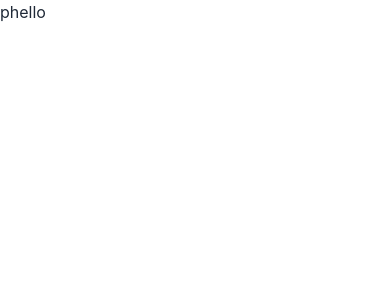
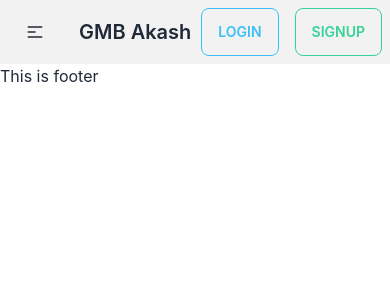
Before and after one commit to gaznafis007/gmb-client, a React (Create React App) app: page / in a window 390 px wide. Shown: the top 300 px of the page. Built offline with nearby package versions, Linux system fonts and the light colour scheme.

Commit message:
header with router setup

```diff
--- /dev/null
+++ b/src/Pages/Shared/Footer.js
@@ -0,0 +1,11 @@
+import React from "react";
+
+const Footer = () => {
+  return (
+    <div>
+      <h2>This is footer</h2>
+    </div>
+  );
+};
+
+export default Footer;
--- /dev/null
+++ b/src/Pages/Shared/Header.js
@@ -0,0 +1,51 @@
+import React from "react";
+
+const Header = () => {
+  const items = (
+    <>
+      <li className="mr-2 font-semibold">Events</li>
+      <li className="mr-2 font-semibold">About</li>
+      <li className="font-semibold">Pricing</li>
+    </>
+  );
+  return (
+    <div className="navbar bg-base-200">
+      <div className="navbar-start">
+        <div className="dropdown">
+          <label tabIndex={0} className="btn btn-ghost lg:hidden">
+            <svg
+              xmlns="http://www.w3.org/2000/svg"
+              className="h-5 w-5"
+              fill="none"
+              viewBox="0 0 24 24"
+              stroke="currentColor"
+            >
+              <path
+                strokeLinecap="round"
+                strokeLinejoin="round"
+                strokeWidth="2"
+                d="M4 6h16M4 12h8m-8 6h16"
+              />
+            </svg>
+          </label>
+          <ul
+            tabIndex={0}
+            className="menu menu-compact dropdown-content mt-3 p-2 shadow bg-base-100 rounded-box w-52"
+          >
+            {items}
+          </ul>
+        </div>
+        <a className="btn btn-ghost normal-case text-xl">GMB Akash</a>
+      </div>
+      <div className="navbar-center hidden lg:flex">
+        <ul className="menu menu-horizontal p-0">{items}</ul>
+      </div>
+      <div className="navbar-end">
+        <a className="btn btn-outline btn-info mr-2">Login</a>
+        <a className="btn btn-outline btn-success ml-2">Signup</a>
+      </div>
+    </div>
+  );
+};
+
+export default Header;
--- a/src/Routes/router.js
+++ b/src/Routes/router.js
@@ -1,8 +1,10 @@
+import Main from "../layout/Main";
+
 const { createBrowserRouter } = require("react-router-dom");
 
 export const router = createBrowserRouter([
   {
     path: "/",
-    element: <div>phello</div>,
+    element: <Main />,
   },
 ]);
--- /dev/null
+++ b/src/layout/Main.js
@@ -0,0 +1,16 @@
+import React from "react";
+import { Outlet } from "react-router-dom";
+import Footer from "../Pages/Shared/Footer";
+import Header from "../Pages/Shared/Header";
+
+const Main = () => {
+  return (
+    <div className="max-w-screen-xl mx-auto">
+      <Header />
+      <Outlet />
+      <Footer />
+    </div>
+  );
+};
+
+export default Main;
```
